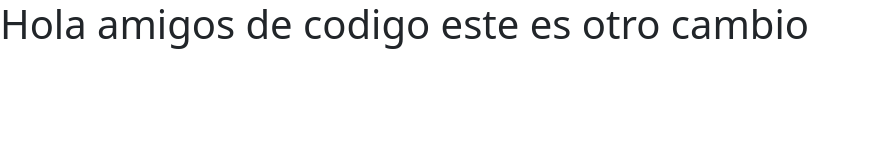
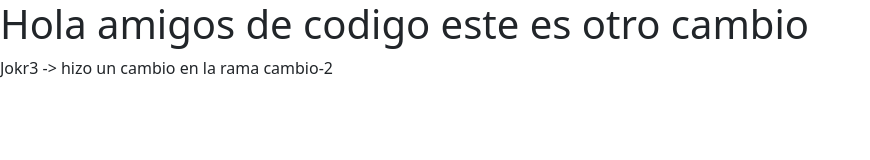
Before and after one commit to joskr3/demo-boostrap-codigo, a plain HTML site: page index.html in a window 1280 px wide. Shown: the whole page, without its empty margins (0-870 px from the left). Drawn offline with nearby package versions, Linux system fonts and the light colour scheme.

Commit message:
joskr3 cambios en rama cambios-2

```diff
--- a/index.html
+++ b/index.html
@@ -11,6 +11,7 @@
 
 <body>
     <h1>Hola amigos de codigo este es otro cambio</h1>
+    <p>Jokr3 -> hizo un cambio en la rama cambio-2</p>
     <script src="https://cdn.jsdelivr.net/npm/bootstrap@5.3.3/dist/js/bootstrap.bundle.min.js"
         integrity="sha384-YvpcrYf0tY3lHB60NNkmXc5s9fDVZLESaAA55NDzOxhy9GkcIdslK1eN7N6jIeHz"
         crossorigin="anonymous"></script>
```
